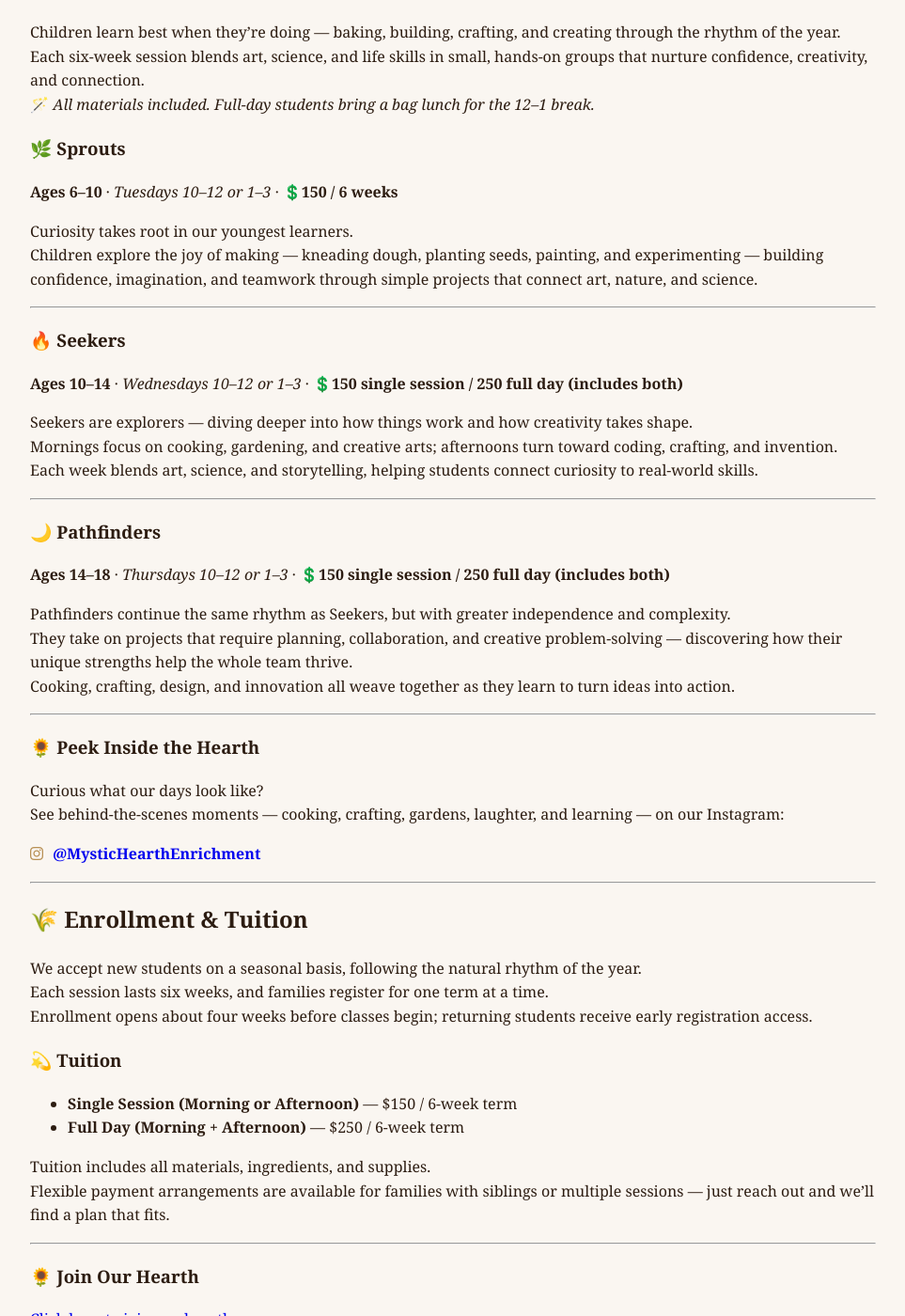
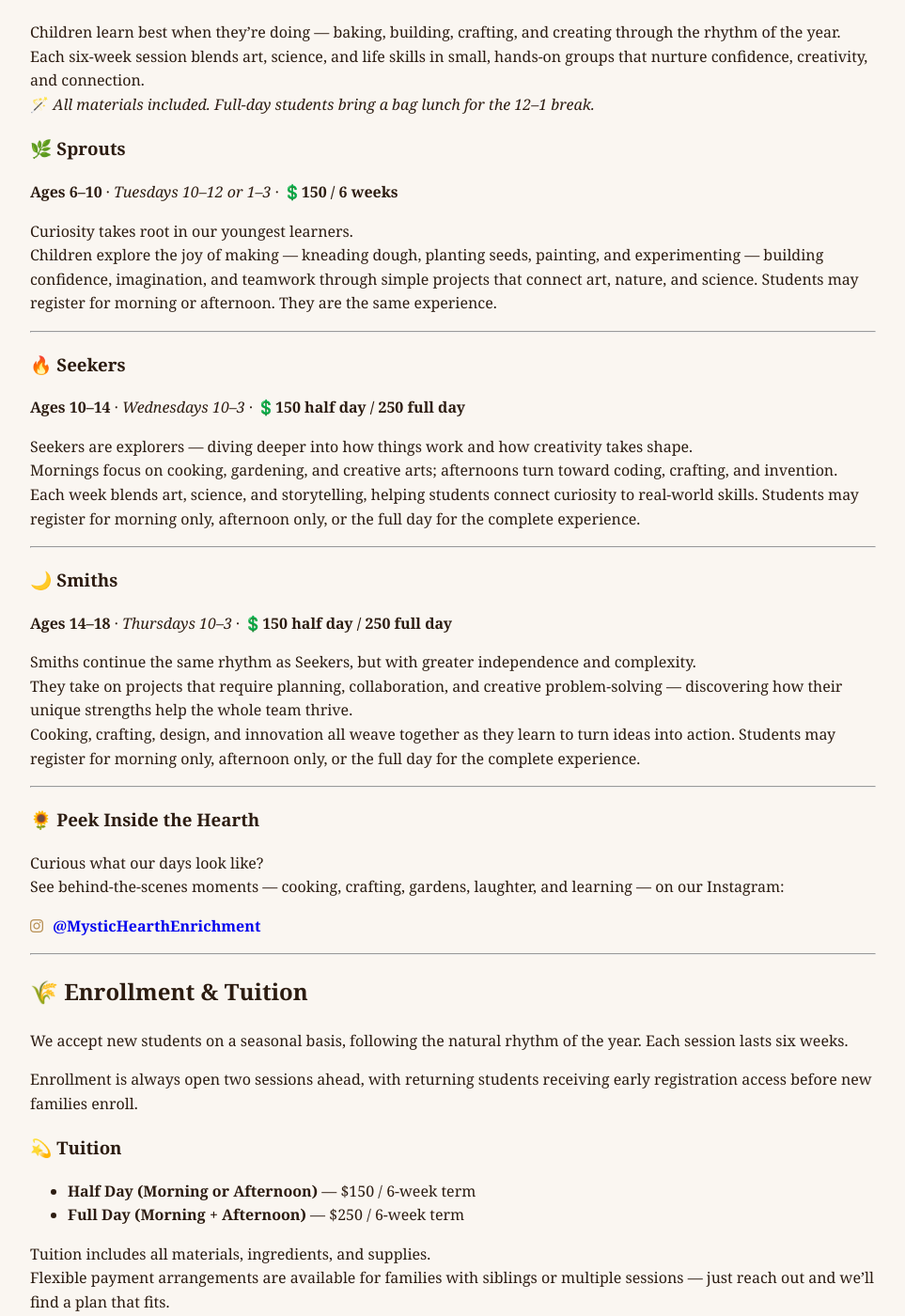
Before and after one commit to WesleyT/mystic-hearth, a Jekyll site: the page built from enrichment/index.md, in a window 1280 px wide and 1400 px high, scrolled down 1952 px. Shown: the whole window at 94% size, without its empty margins (158-1121 px from the left). Built offline with Jekyll 4.4.1, drawn with Linux system fonts in a browser that asks for light colours.

Commit message:
Fixed wording for session/class/day

```diff
--- a/enrichment/index.md
+++ b/enrichment/index.md
@@ -74,24 +74,27 @@ Each six-week session blends art, science, and life skills in small, hands-on gr
 
 Curiosity takes root in our youngest learners.
 Children explore the joy of making — kneading dough, planting seeds, painting, and experimenting — building confidence, imagination, and teamwork through simple projects that connect art, nature, and science.
+Students may register for morning or afternoon. They are the same experience.
 
 ---
 
 ### 🔥 Seekers
-**Ages 10–14** · *Wednesdays 10–12 or 1–3* · 💲**150 single session / 250 full day (includes both)**
+**Ages 10–14** · *Wednesdays 10–3* · 💲**150 half day / 250 full day**
 
 Seekers are explorers — diving deeper into how things work and how creativity takes shape.
 Mornings focus on cooking, gardening, and creative arts; afternoons turn toward coding, crafting, and invention.
 Each week blends art, science, and storytelling, helping students connect curiosity to real-world skills.
+Students may register for morning only, afternoon only, or the full day for the complete experience.
 
 ---
 
-### 🌙 Pathfinders
-**Ages 14–18** · *Thursdays 10–12 or 1–3* · 💲**150 single session / 250 full day (includes both)**
+### 🌙 Smiths
+**Ages 14–18** · *Thursdays 10–3* · 💲**150 half day / 250 full day**
 
-Pathfinders continue the same rhythm as Seekers, but with greater independence and complexity.
+Smiths continue the same rhythm as Seekers, but with greater independence and complexity.
 They take on projects that require planning, collaboration, and creative problem-solving — discovering how their unique strengths help the whole team thrive.
 Cooking, crafting, design, and innovation all weave together as they learn to turn ideas into action.
+Students may register for morning only, afternoon only, or the full day for the complete experience.
 
 ---
 
@@ -110,12 +113,13 @@ See behind-the-scenes moments — cooking, crafting, gardens, laughter, and lear
 ## 🌾 Enrollment & Tuition
 
 We accept new students on a seasonal basis, following the natural rhythm of the year.
-Each session lasts six weeks, and families register for one term at a time.
-Enrollment opens about four weeks before classes begin; returning students receive early registration access.
+Each session lasts six weeks.
+
+Enrollment is always open two sessions ahead, with returning students receiving early registration access before new families enroll.
 
 ### 💫 Tuition
 
-- **Single Session (Morning or Afternoon)** — $150 / 6-week term
+- **Half Day (Morning or Afternoon)** — $150 / 6-week term
 - **Full Day (Morning + Afternoon)** — $250 / 6-week term
 
 Tuition includes all materials, ingredients, and supplies.
```
